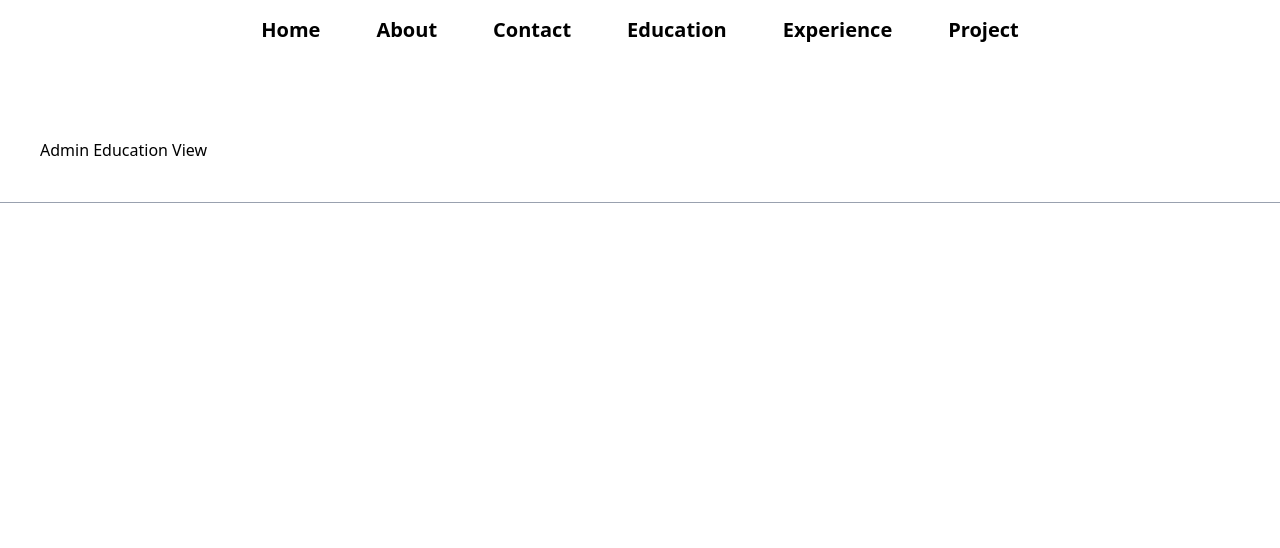
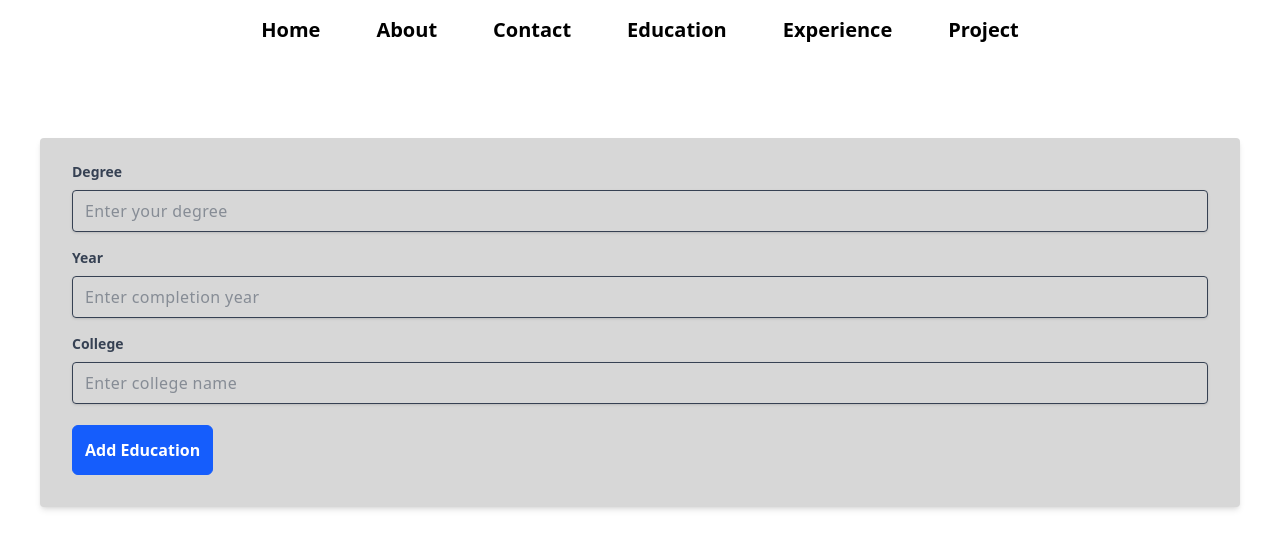
Before and after one commit to mohammedmuqtadir41-cmyk/nextjs-portfolio, a Next.js app: page /admin in a window 1280 px wide. Both pictures are taken after a click on the button "Education". Shown: the top 548 px of the page. Built offline with nearby package versions, Linux system fonts and the light colour scheme.

Commit message:
add portfolio schemas and admin forms

```diff
--- a/src/app/admin/page.jsx
+++ b/src/app/admin/page.jsx
@@ -7,7 +7,6 @@ import AdminExperienceView from "@/src/components/admin-view/experience";
 import AdminProjectView from "@/src/components/admin-view/project";
 import AdminAboutView from "@/src/components/admin-view/about";
 import { useState } from "react";
-import formControl from "@/src/components/admin-view/form-controls";
 
 const initialHomeViewFormData = {
   heading: "",
@@ -30,14 +29,51 @@ const initialExperienceViewFormData = {
   jobprofile: "",
 };
 
+const initialEducationViewFormData = {
+  degree: "",
+  year: "",
+  college: "",
+};
+
+const initialContactViewFormData = {
+  position: "",
+  company: "",
+  duration: "",
+  location: "",
+  jobprofile: "",
+};
+
+const initialProjectViewFormData = {
+  name: "",
+  website: "",
+  technologies: "",
+  github: "",
+};
+
 export default function AdminView() {
   const [currentSelectedTab, setCurrentSelectedTab] = useState("home");
+
+
   const [homeViewFormData, setHomeViewFormData] = useState(
     initialHomeViewFormData,
   );
+
   const [aboutViewFormData, setAboutViewFormData] = useState(
     initialAboutViewFormData,
   );
+
+  const [contactViewFormData, setContactViewFormData] = useState(
+    initialContactViewFormData,
+  );
+
+  const [projectViewFormData, setProjectViewFormData] = useState(
+    initialProjectViewFormData,
+  );
+
+  const [educationViewFormData, setEducationViewFormData] = useState(
+    initialEducationViewFormData,
+  );
+
   const [experienceViewFormData, setExperienceViewFormData] = useState(
     initialExperienceViewFormData,
   );
@@ -66,12 +102,22 @@ export default function AdminView() {
     {
       id: "contact",
       label: "Contact",
-      component: <AdminContactView />,
+      component: (
+        <AdminContactView
+          formData={contactViewFormData}
+          setFormData={setContactViewFormData}
+        />
+      ),
     },
     {
       id: "education",
       label: "Education",
-      component: <AdminEducationView />,
+      component: (
+        <AdminEducationView
+          formData={educationViewFormData}
+          setFormData={setEducationViewFormData}
+        />
+      ),
     },
     {
       id: "experience",
@@ -86,7 +132,12 @@ export default function AdminView() {
     {
       id: "project",
       label: "Project",
-      component: <AdminProjectView />,
+      component: (
+        <AdminProjectView
+          formData={projectViewFormData}
+          setFormData={setProjectViewFormData}
+        />
+      ),
     },
   ];
 
--- a/src/components/admin-view/education/index.jsx
+++ b/src/components/admin-view/education/index.jsx
@@ -1,5 +1,44 @@
-'use client'
+"use client";
 
-export default function AdminEducationView() {
-    return <div>Admin Education View</div>
+import FormControl from "../form-controls";
+
+const controls = [
+  {
+    name: "degree",
+    placeholder: "Enter your degree",
+    type: "text",
+    label: "Degree",
+  },
+  {
+    name: "year",
+    placeholder: "Enter completion year",
+    type: "text",
+    label: "Year",
+  },
+  {
+    name: "college",
+    placeholder: "Enter college name",
+    type: "text",
+    label: "College",
+  },
+];
+
+export default function AdminEducationView({ formData, setFormData }) {
+  console.log(formData);
+
+  return (
+    <div className="w-full">
+      <div className="mb-4 rounded bg-[#d7d7d7] px-8 pb-8 pt-6 shadow-md">
+        <FormControl
+          controls={controls}
+          formData={formData}
+          setFormData={setFormData}
+        />
+
+        <button className="mt-1.25 rounded-md border border-blue-600 bg-blue-600 p-3 text-[16px] font-bold text-white focus:bg-green-800">
+          Add Education
+        </button>
+      </div>
+    </div>
+  );
 }
--- a/src/components/admin-view/experience/index.jsx
+++ b/src/components/admin-view/experience/index.jsx
@@ -48,7 +48,7 @@ export default function AdminExperienceView({ formData, setFormData }) {
         />
 
         <button className="mt-1.25 rounded-md border border-blue-600 bg-blue-600 p-3 text-[16px] font-bold text-white focus:bg-green-800">
-          Add Info
+          Add Experience
         </button>
       </div>
     </div>
--- a/src/components/admin-view/project/index.jsx
+++ b/src/components/admin-view/project/index.jsx
@@ -1,5 +1,50 @@
-'use client'
+"use client";
 
-export default function AdminProjectView() {
-    return <div>Admin Project View</div>
+import FormControl from "../form-controls";
+
+const controls = [
+  {
+    name: "name",
+    placeholder: "Enter project name",
+    type: "text",
+    label: "Project Name",
+  },
+  {
+    name: "website",
+    placeholder: "Enter project website",
+    type: "text",
+    label: "Website",
+  },
+  {
+    name: "technologies",
+    placeholder: "Enter technologies used",
+    type: "text",
+    label: "Technologies",
+  },
+  {
+    name: "github",
+    placeholder: "Enter GitHub URL",
+    type: "text",
+    label: "GitHub",
+  },
+];
+
+export default function AdminProjectView({ formData, setFormData }) {
+  console.log(formData);
+
+  return (
+    <div className="w-full">
+      <div className="mb-4 rounded bg-[#d7d7d7] px-8 pb-8 pt-6 shadow-md">
+        <FormControl
+          controls={controls}
+          formData={formData}
+          setFormData={setFormData}
+        />
+
+        <button className="mt-1.25 rounded-md border border-blue-600 bg-blue-600 p-3 text-[16px] font-bold text-white focus:bg-green-800">
+          Add Project
+        </button>
+      </div>
+    </div>
+  );
 }
--- /dev/null
+++ b/src/models/About.js
@@ -0,0 +1,16 @@
+import mongoose from "mongoose";
+
+const AboutSchema = new mongoose.Schema(
+  {
+    aboutme: String,
+    noofprojects: String,
+    yearsofexperience: String,
+    noofclients: String,
+    skills: String,
+  },
+  { timestamps: true },
+);
+
+const About = mongoose.models.About || mongoose.model("About", AboutSchema);
+
+export default About;
--- /dev/null
+++ b/src/models/Education.js
@@ -0,0 +1,16 @@
+import mongoose from "mongoose";
+
+const EducationSchema = new mongoose.Schema(
+  {
+    degree: String,
+    year: String,
+    college: String,
+  },
+  { timestamps: true },
+);
+
+const Education =
+  mongoose.models.Education ||
+  mongoose.model("Education", EducationSchema);
+
+export default Education;
--- /dev/null
+++ b/src/models/Experience.js
@@ -0,0 +1,18 @@
+import mongoose from "mongoose";
+
+const ExperienceSchema = new mongoose.Schema(
+  {
+    position: String,
+    company: String,
+    duration: String,
+    location: String,
+    jobprofile: String,
+  },
+  { timestamps: true },
+);
+
+const Experience =
+  mongoose.models.Experience ||
+  mongoose.model("Experience", ExperienceSchema);
+
+export default Experience;
--- /dev/null
+++ b/src/models/Project.js
@@ -0,0 +1,16 @@
+import mongoose from "mongoose";
+
+const ProjectSchema = new mongoose.Schema(
+  {
+    name: String,
+    website: String,
+    technologies: String,
+    github: String,
+  },
+  { timestamps: true },
+);
+
+const Project =
+  mongoose.models.Project || mongoose.model("Project", ProjectSchema);
+
+export default Project;
--- /dev/null
+++ b/src/models/home.js
@@ -0,0 +1,13 @@
+import mongoose from "mongoose";
+
+const HomeSchema = new mongoose.Schema(
+  {
+    heading: String,
+    summary: String,
+  },
+  { timestamps: true },
+);
+
+const Home = mongoose.models.Home || mongoose.model("Home", HomeSchema);
+
+export default Home;
```
Also changed, not shown: package.json (+11 -1 lines), 1 other file (tests, documents, lock files or other folders).
